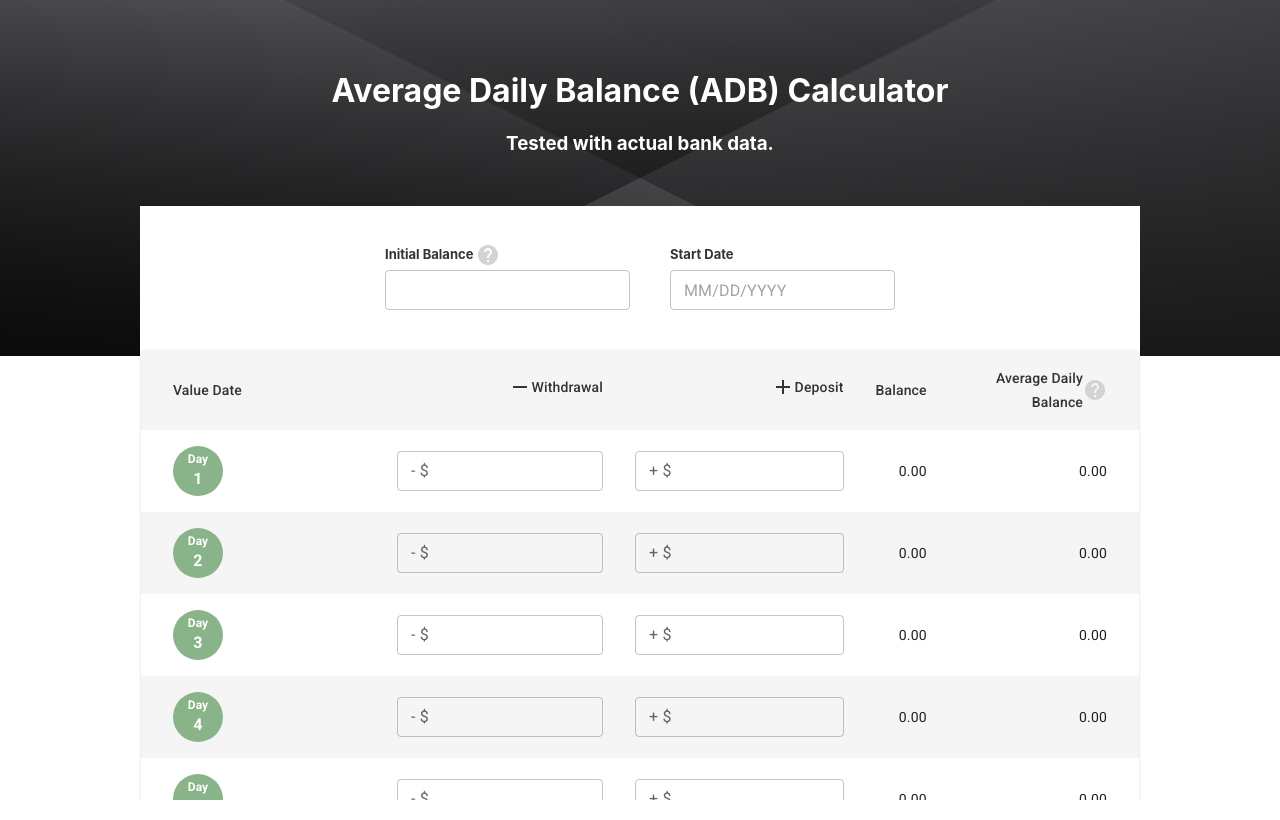
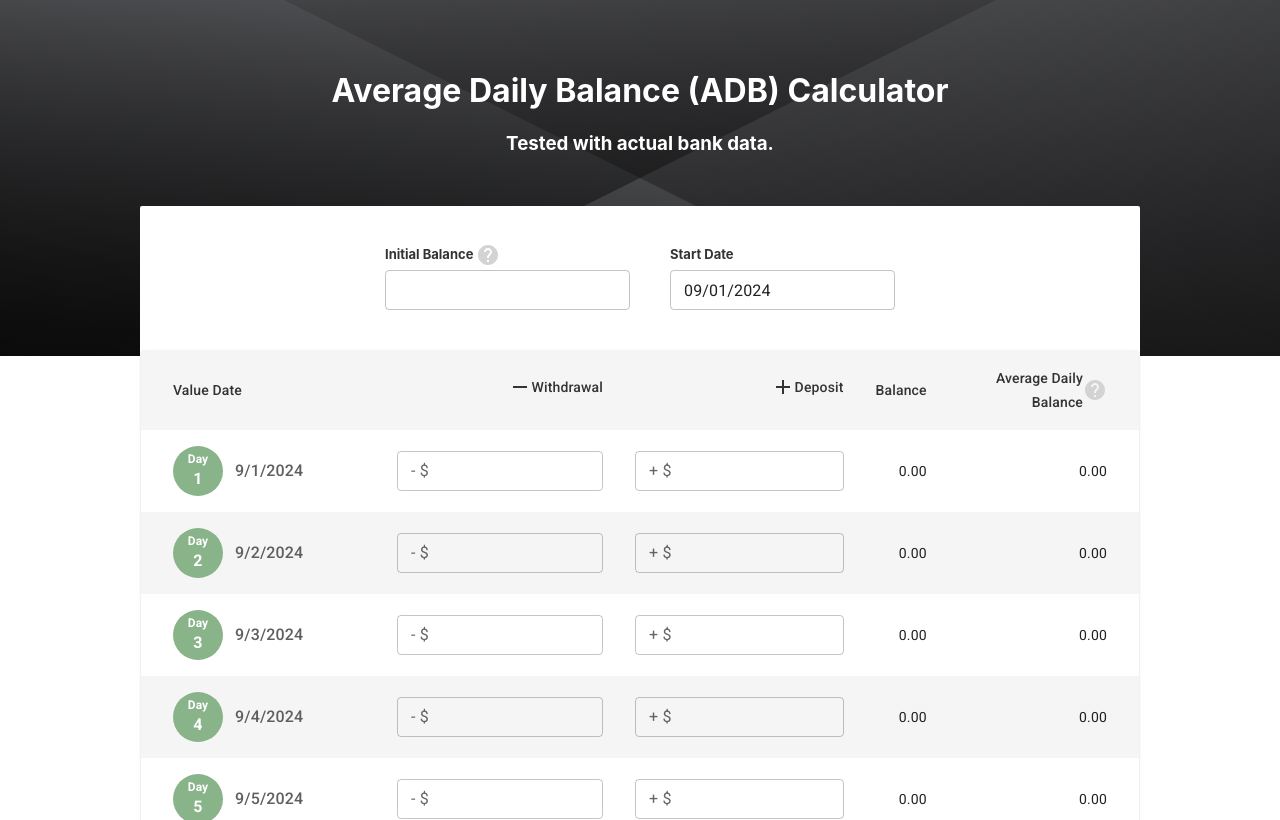
Before and after one commit to wopni1021/average-daily-balance-calculator, a React (Create React App) app in the folder my-app/: page / in a window 1280 px wide. Built offline with nearby package versions, Linux system fonts and the light colour scheme.

Commit message:
Set initial date to be first day of current month

```diff
--- a/my-app/src/App.scss
+++ b/my-app/src/App.scss
@@ -1,10 +1,10 @@
 .App {
-  $padding: 30px;
   text-align: center;
   display: flex;
   flex-direction: column; /* Stack header and table vertically */
   height: 100vh;
   overflow-y: auto;
+  padding-bottom: 20px;
 
   .header {
     background-color: black;
@@ -21,6 +21,7 @@
   }
 
   .main-content {
+    border-radius: 2px;
     position: relative;
     z-index: 2;
     background-color: white;
@@ -28,6 +29,7 @@
     display: flex;
     justify-content: center; /* Centers content horizontally */
     width: 1000px;
+    padding-bottom: 20px;
     align-self: center;
   }
 }
--- a/my-app/src/components/MainTable.tsx
+++ b/my-app/src/components/MainTable.tsx
@@ -17,7 +17,7 @@ import InputAdornment from "@mui/material/InputAdornment";
 import { AdapterDayjs } from "@mui/x-date-pickers/AdapterDayjs";
 import { LocalizationProvider } from "@mui/x-date-pickers/LocalizationProvider";
 import { DatePicker } from "@mui/x-date-pickers/DatePicker";
-import { Dayjs } from "dayjs";
+import dayjs, { Dayjs } from "dayjs";
 import Tooltip from "@mui/material/Tooltip";
 
 // types
@@ -89,9 +89,10 @@ const isValidDecimal = (value: string) => {
 };
 
 const MainTable = () => {
+  const firstDate = dayjs().date(1);
   const [rows, setRows] = useState<State>(initialRows);
   const [initialBalance, setInitialBalance] = useState<number>(0);
-  const [initialDate, setInitialDate] = useState<Dayjs | null>(null);
+  const [initialDate, setInitialDate] = useState<Dayjs | null>(firstDate);
 
   const handleChangeWithDr = (value: string, index: number) => {
     const val = Number(value);
```
